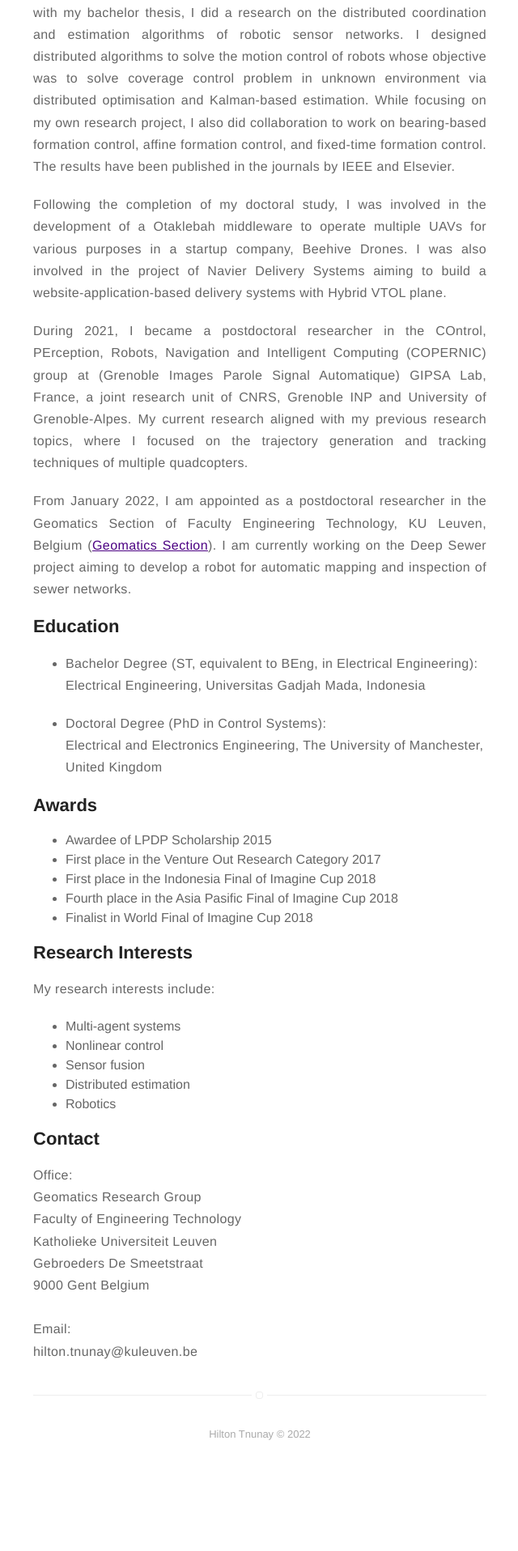
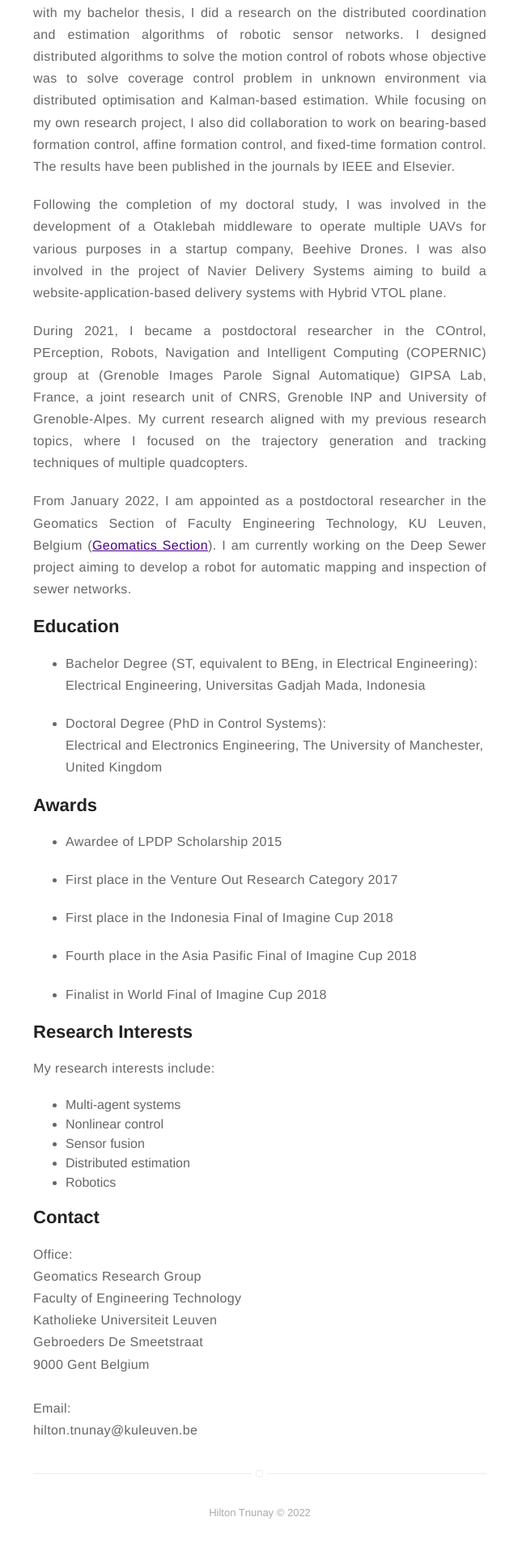
Before and after one commit to tnunay/tnunay.github.io, a Jekyll site: the page built from about.md, in a window 1280 px wide. Shown: the part 861-2777 px from the top of the page at 81% size, without its empty margins (319-959 px from the left). Built offline with Jekyll 4.4.1, drawn with Linux system fonts in a browser that asks for light colours; before the commit the page ends 2680 px from its top, so only the background shows below that.

Commit message:
Update information (2)

```diff
--- a/about.md
+++ b/about.md
@@ -36,11 +36,11 @@ layout: page
 
 ## Awards
 <ul class="awards">
-	<li>Awardee of LPDP Scholarship 2015</li>
-	<li>First place in the Venture Out Research Category 2017</li>
-	<li>First place in the Indonesia Final of Imagine Cup 2018</li>
-	<li>Fourth place in the Asia Pasific Final of Imagine Cup 2018</li>
-	<li>Finalist in World Final of Imagine Cup 2018</li>
+	<li><p>Awardee of LPDP Scholarship 2015</p></li>
+	<li><p>First place in the Venture Out Research Category 2017</p></li>
+	<li><p>First place in the Indonesia Final of Imagine Cup 2018</p></li>
+	<li><p>Fourth place in the Asia Pasific Final of Imagine Cup 2018</p></li>
+	<li><p>Finalist in World Final of Imagine Cup 2018</p></li>
 </ul>
 
 ## Research Interests
```
